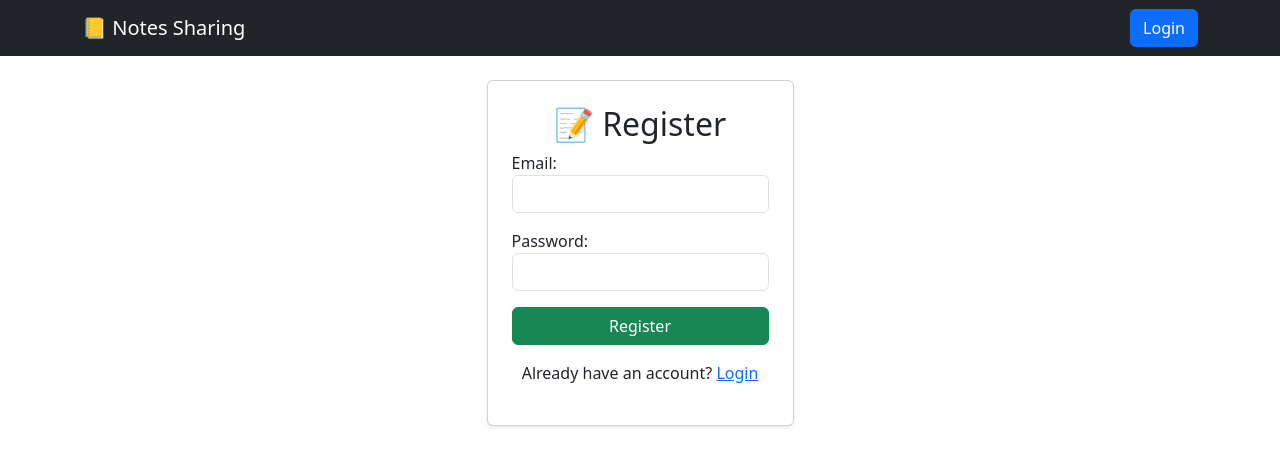
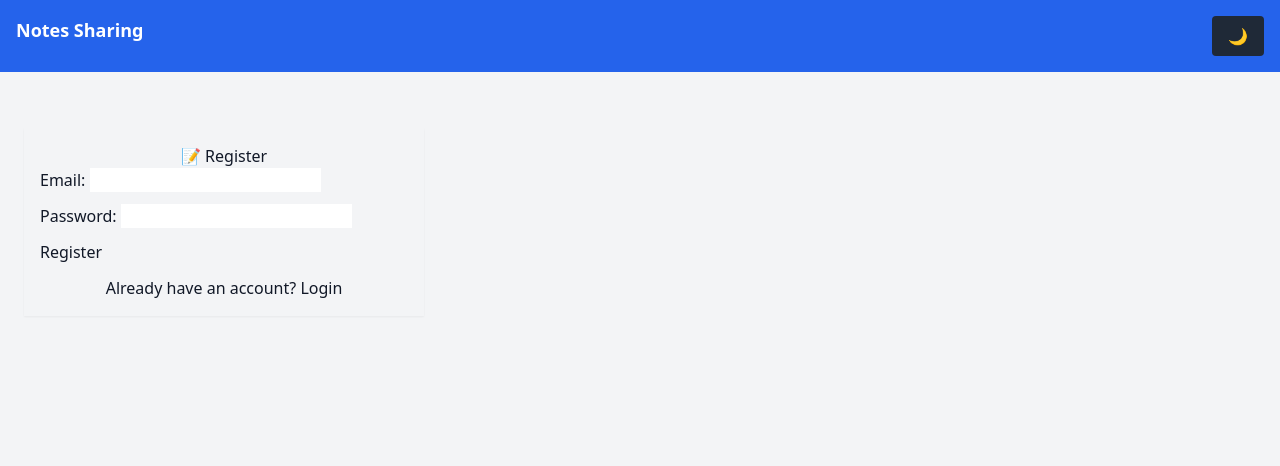
Before and after one commit to samudhan2008/Notes-Sharing-Site-Test, a Flask app: page /register in a window 1280 px wide. Shown: the top 466 px of the page. Run offline with Flask 3, Linux system fonts and the light colour scheme; some libraries are stand-ins or nearby versions.

Commit message:
Update base.html

```diff
--- a/templates/base.html
+++ b/templates/base.html
@@ -1,40 +1,38 @@
+<!-- templates/base.html -->
 <!DOCTYPE html>
 <html lang="en">
 <head>
     <meta charset="UTF-8">
     <meta name="viewport" content="width=device-width, initial-scale=1.0">
-    <title>Notes Sharing</title>
-    <link rel="stylesheet" href="https://cdn.jsdelivr.net/npm/bootstrap@5.3.0/dist/css/bootstrap.min.css">
-    <link rel="stylesheet" href="{{ url_for('static', filename='styles.css') }}">
+    <title>{% block title %}Notes Sharing{% endblock %}</title>
+    <script src="https://cdn.tailwindcss.com"></script>
 </head>
-<body class="light-mode">
-    <nav class="navbar navbar-expand-lg navbar-dark bg-dark">
-        <div class="container">
-            <a class="navbar-brand" href="/">📒 Notes Sharing</a>
-            <button class="navbar-toggler" type="button" data-bs-toggle="collapse" data-bs-target="#navbarNav">
-                <span class="navbar-toggler-icon"></span>
-            </button>
-            <div class="collapse navbar-collapse" id="navbarNav">
-                <ul class="navbar-nav ms-auto">
-                    {% if current_user.is_authenticated %}
-                        <li class="nav-item">
-                            <a href="{{ url_for('logout') }}" class="btn btn-danger">Logout</a>
-                        </li>
-                    {% else %}
-                        <li class="nav-item">
-                            <a href="{{ url_for('login') }}" class="btn btn-primary">Login</a>
-                        </li>
-                    {% endif %}
-                </ul>
-            </div>
-        </div>
+<body class="bg-gray-100 text-gray-900 dark:bg-gray-900 dark:text-white">
+
+    <!-- Navbar -->
+    <nav class="bg-blue-600 text-white p-4 flex justify-between">
+        <h1 class="text-lg font-bold"><a href="{{ url_for('index') }}">Notes Sharing</a></h1>
+        <button id="toggleDarkMode" class="px-4 py-2 bg-gray-800 rounded">🌙</button>
     </nav>
 
-    <div class="container mt-4">
+    <!-- Main Content -->
+    <div class="container mx-auto mt-8 p-6">
         {% block content %}{% endblock %}
     </div>
 
-    <script src="https://cdn.jsdelivr.net/npm/bootstrap@5.3.0/dist/js/bootstrap.bundle.min.js"></script>
-    <script src="{{ url_for('static', filename='script.js') }}"></script>
+    <script>
+        // Dark Mode Toggle
+        const btn = document.getElementById('toggleDarkMode');
+        btn.addEventListener('click', () => {
+            document.body.classList.toggle('dark');
+            localStorage.setItem('darkMode', document.body.classList.contains('dark'));
+        });
+
+        // Load Dark Mode Preference
+        if (localStorage.getItem('darkMode') === 'true') {
+            document.body.classList.add('dark');
+        }
+    </script>
+
 </body>
 </html>
```
